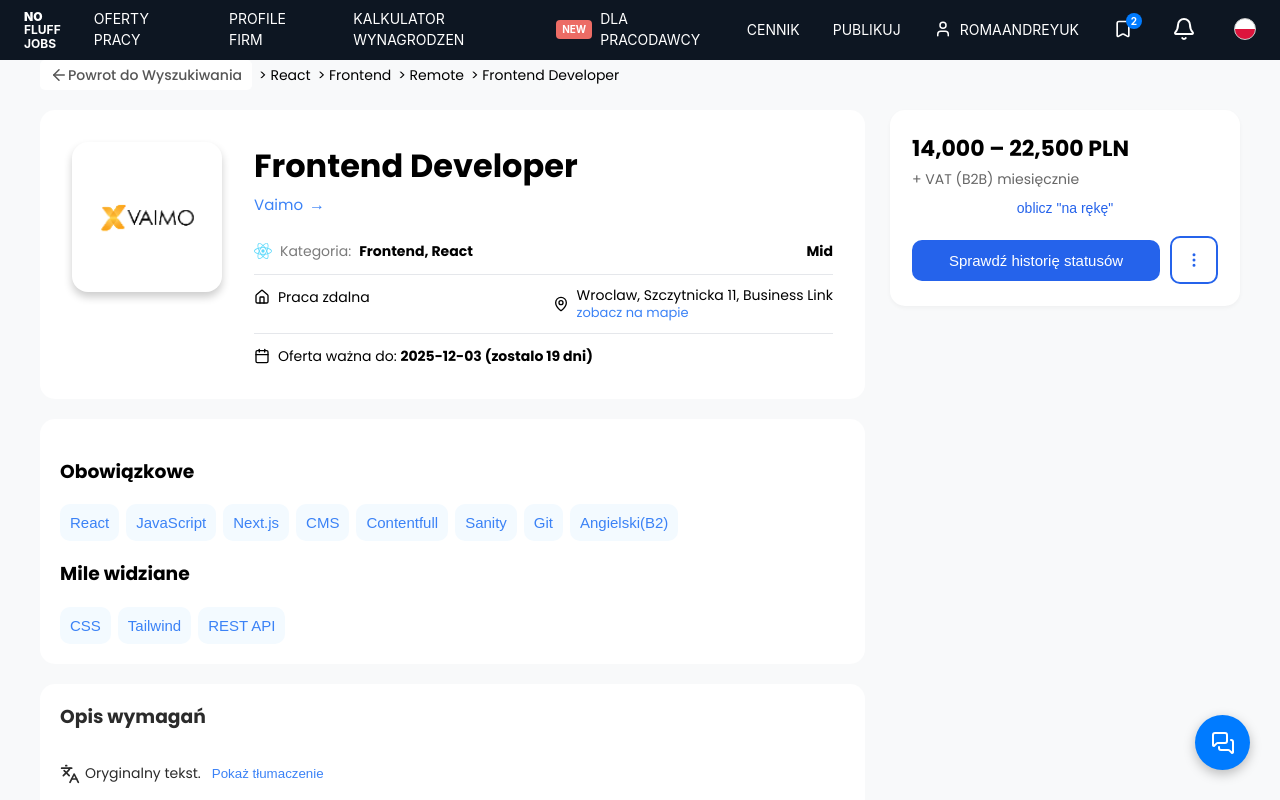
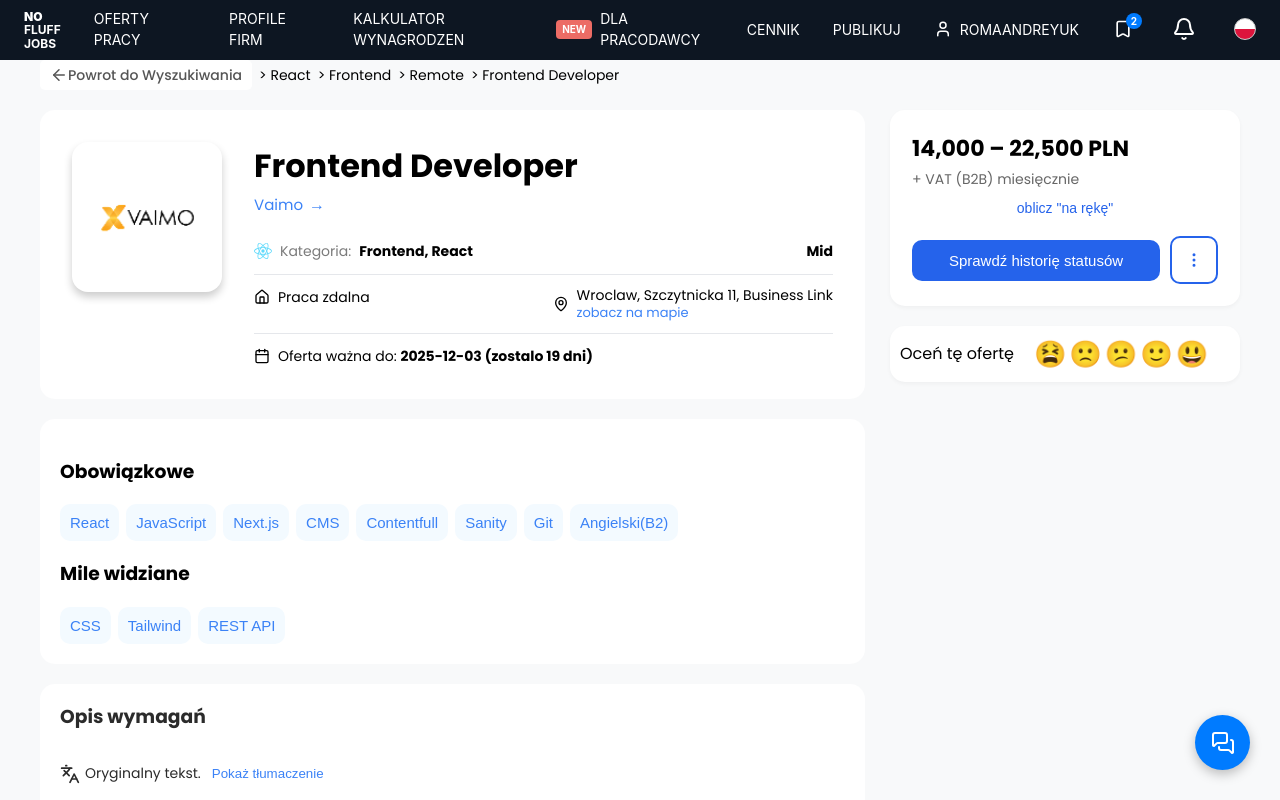
Before and after one commit to AndreyukRaman/mock-nofluffjobs, a React (Vite) app: page / in a window 1280 px wide. Shown: the top 800 px of the page. Built offline with nearby package versions, Linux system fonts and the light colour scheme.

Commit message:
rating section with (onMouseEnter/onMouseLeave)

```diff
--- /dev/null
+++ b/src/components/Job/Rate.module.scss
@@ -0,0 +1,47 @@
+
+.rate{
+  background: #fff;
+  padding: 0 10px;
+  border-radius: 15px;
+  box-shadow: 0 2px 4px rgba(0, 0, 0, 0.04);
+display: flex;
+  align-items: center;
+  gap: 20px;
+
+  .emojiList{
+    display: flex;
+    gap: 3px;
+    font-size: 25px;
+    position: relative;
+
+    .emojiWrapper {
+      position: relative;
+      font-size: 26px;
+      cursor: pointer;
+      transition: opacity 0.2s ease;
+
+      &.faded {
+        opacity: 0.3;
+      }
+    }
+
+    .tooltip {
+      position: absolute;
+      top: -28px;
+      left: 50%;
+      transform: translateX(-50%);
+      background: white;
+      color: black;
+      font-size: 11px;
+      padding: 3px 6px;
+      white-space: nowrap;
+      pointer-events: none;
+      opacity: 0.85;
+    }
+
+
+  }
+
+
+
+}
--- /dev/null
+++ b/src/components/Job/Rate.tsx
@@ -0,0 +1,29 @@
+import styles from "./Rate.module.scss";
+import { useState } from "react";
+
+interface Props {
+  emojis: string[];
+  labels: string[];
+}
+export default function Rate(props: Props) {
+  const [hoverIndex, setHoverIndex] = useState<number | null>(null);
+  return (
+    <div className={styles.rate}>
+      <p>Oceń tę ofertę</p>
+
+      <div className={styles.emojiList}>
+        {props.emojis.map((emoji, i) => (
+          <div
+            key={i}
+            className={`${styles.emojiWrapper} ${hoverIndex !== null && hoverIndex !== i ? styles.faded : ""}`}
+            onMouseEnter={() => setHoverIndex(i)}
+            onMouseLeave={() => setHoverIndex(null)}
+          >
+            {hoverIndex === i && <span className={styles.tooltip}>{props.labels[i]}</span>}
+            <span className={styles.emoji}>{emoji}</span>
+          </div>
+        ))}
+      </div>
+    </div>
+  );
+}
--- a/src/pages/JobPage/JobPage.module.scss
+++ b/src/pages/JobPage/JobPage.module.scss
@@ -75,6 +75,9 @@
       .sidebar {
         width: $sidebar-width;
         flex-shrink: 0;
+        display: flex;
+        flex-direction: column;
+        gap: 20px;
       }
     }
   }
--- a/src/pages/JobPage/JobPage.tsx
+++ b/src/pages/JobPage/JobPage.tsx
@@ -12,6 +12,7 @@
 import Equipment from "../../components/Job/Equipment";
 import ChecklistSection from "../../components/Job/ChecklistSection";
 import SidebarSalary from "../../components/Job/SidebarSalary";
+import Rate from "../../components/Job/Rate";
 
 export default function JobPage() {
   const job: Job = {
@@ -54,6 +55,9 @@
   ];
 
   const steps: ISteps = ["Recruitment call", "Technical interview", "Manager interview"];
+
+  const labels: string[] = ["Bardzo źle", "Źle", "Średnio", "Dobrze", "Bardzo dobrze"];
+  const emojis: string[] = ["😫", "🙁", "😕", "🙂", "😃"];
 
   return (
     <div className={styles.page}>
@@ -116,6 +120,7 @@
 
           <aside className={styles.sidebar}>
             <SidebarSalary min={14000} max={22500} />
+            <Rate emojis={emojis} labels={labels} />
             {/* TODO*/}
           </aside>
         </div>
```
